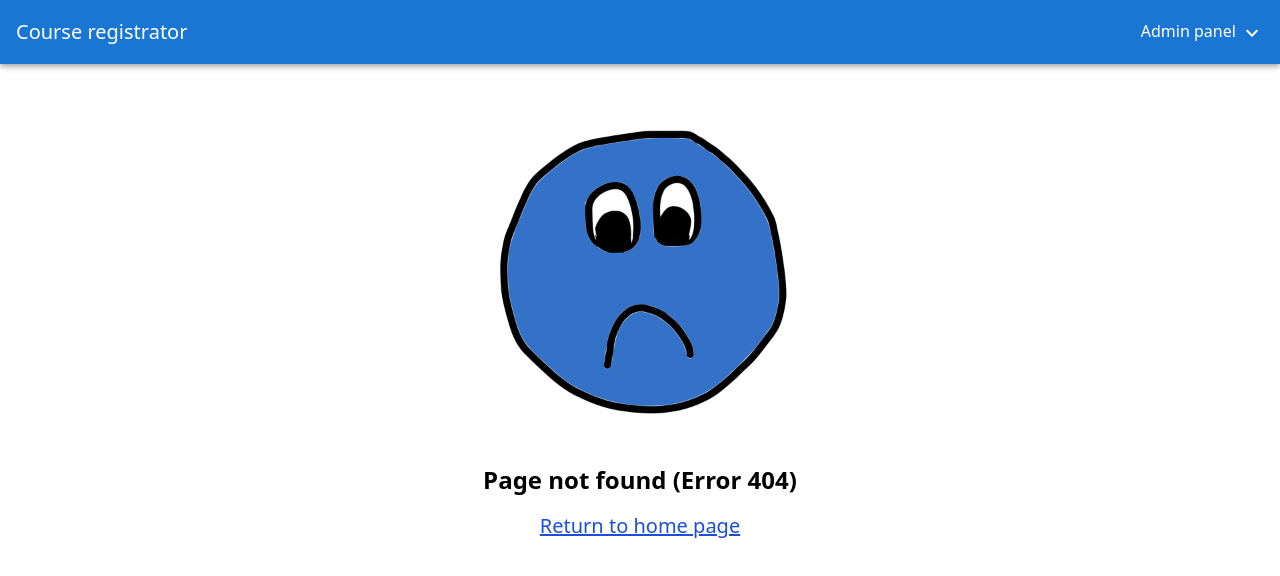
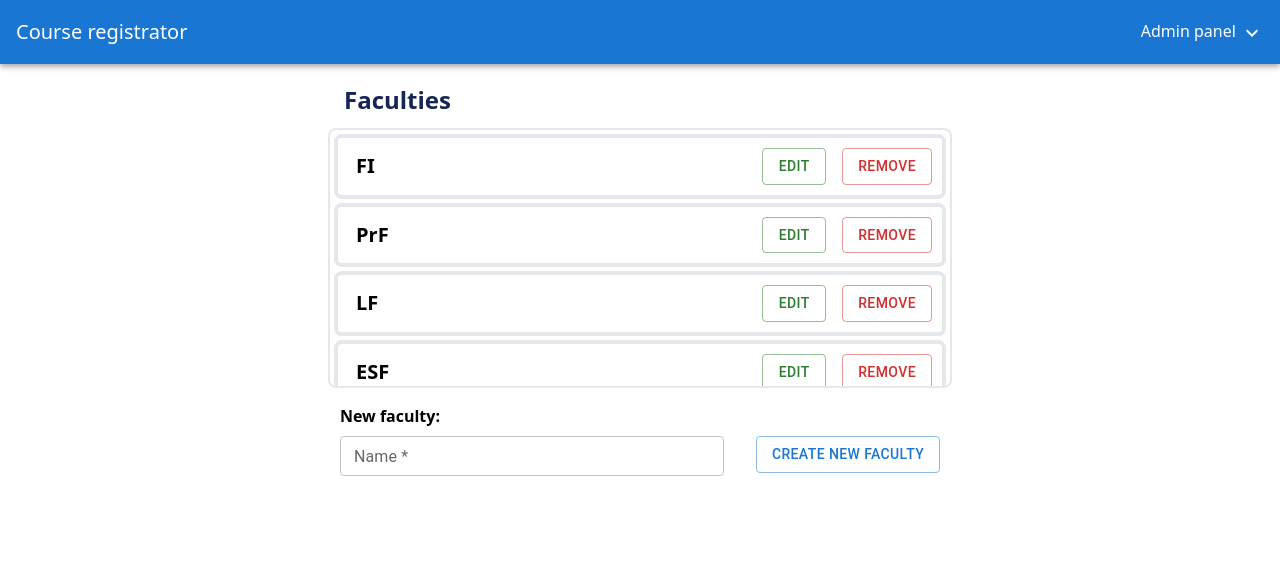
Before and after one commit to TheRikej/courses-registrator, a React (Vite) app in the folder application/: page /faculties in a window 1280 px wide. Before the commit this address had no page. Shown: the top 576 px of the page. Built offline with nearby package versions, Linux system fonts and the light colour scheme.

Commit message:
feat: add faculties

```diff
--- a/application/src/App.tsx
+++ b/application/src/App.tsx
@@ -7,6 +7,7 @@ import Header from "./components/Header";
 import NotFound from "./components/NotFound";
 import SemesterForm from "./pages/SemesterForm";
 import Semesters from "./pages/Semesters";
+import Faculties from "./pages/Faculties";
 
 function App() {
   return (
@@ -25,6 +26,8 @@ function App() {
                   <Route path="/semesters/:semester/edit" element={<SemesterForm />} />
                   <Route path="/semesters/" element={<Semesters />} />
 
+                  <Route path="/faculties/" element={<Faculties />} />
+
                   <Route path='*' element={<NotFound />}/>
               </Routes>
           </div>
--- /dev/null
+++ b/application/src/components/FacultyItem.tsx
@@ -0,0 +1,26 @@
+import * as React from 'react';
+import {Button} from "@mui/material";
+
+const FacultyItemCard = (props: {name: string}) => {
+  const edit = () => {
+    //TODO: edit faculty
+  }
+
+  return (
+    <div className="flex flex-col lg:grid lg:grid-cols-2 items-center">
+      <p className="m-0 lg:ml-4 float-left text-xl">
+        <b>{props.name}</b>
+      </p>
+      <div className="mr-0 ml-auto">
+        <Button color="success" onClick={edit} type="button" variant="outlined" sx={{ margin: '0.5rem 0.5rem' }}>
+          Edit
+        </Button>
+        <Button color="error" type="button" variant="outlined" sx={{ margin: '0.5rem 0.5rem' }}>
+          Remove
+        </Button>
+      </div>
+    </div>
+  );
+};
+
+export default FacultyItemCard;
--- /dev/null
+++ b/application/src/pages/Faculties.tsx
@@ -0,0 +1,92 @@
+import * as React from 'react';
+import {Button, TextField} from "@mui/material";
+import FacultyItem from "../components/FacultyItem";
+import {useForm} from "react-hook-form";
+import {zodResolver} from "@hookform/resolvers/zod";
+import {z} from "zod";
+
+const schema = z.object({
+    name: z.string().nonempty("Faculty name cannot be empty.")
+        .max(50, "Faculty name cannot be longer than 50 characters."),
+});
+
+const Faculties = () => {
+    const {
+        register,
+        handleSubmit,
+        getValues,
+        reset,
+        formState: { errors },
+    } = useForm<{name: string}>({
+        resolver: zodResolver(schema),
+        defaultValues: {
+            name: '',
+        }
+    });
+
+    //TODO: fetch faculties API
+    const faculties = [
+        {
+            name: "FI"
+        },
+        {
+            name: "PrF"
+        },
+        {
+            name: "LF"
+        },
+        {
+            name: "ESF"
+        },
+        {
+            name: "PřF"
+        },
+    ];
+
+    const create = () => {
+        const name = getValues().name;
+        console.log(name);
+        //TODO: create faculty
+
+        reset();
+    }
+
+    return (
+        <div className="flex flex-col lg:flex-col flex-start m-2 w-full lg:w-1/2">
+            <h1 className="font-poppins text-2xl mx-6 my-3 font-bold text-blue-950">
+                Faculties
+            </h1>
+            <div className="rounded-lg border-solid border-2 mx-2">
+                <ul className="overflow-y-scroll max-h-96 lg:max-h-64">
+                    {faculties.map(faculty =>
+                        <li
+                            className="my-1 mx-1 rounded-lg border-solid border-4 p-0.5"
+                            key={faculty.name}
+                        >
+                            <FacultyItem name={faculty.name}/>
+                        </li>
+                    )}
+                </ul>
+            </div>
+            <form onSubmit={handleSubmit(create)} className="block mx-auto">
+                <p className="ml-4 mt-4 font-bold">New faculty:</p>
+                <TextField
+                    id="name"
+                    label="Name *"
+                    className="w-auto lg:w-96"
+                    sx={{ margin: '0.5rem 1rem' }}
+                    size="small"
+                    multiline
+                    inputProps={register('name')}
+                    error={errors.name !== undefined}
+                    helperText={errors.name?.message}
+                />
+                <Button type="submit" variant="outlined" sx={{ margin: '0.5rem 1rem 1rem' }}>
+                    Create new faculty
+                </Button>
+            </form>
+        </div>
+    );
+};
+
+export default Faculties;
--- a/application/src/pages/Semesters.tsx
+++ b/application/src/pages/Semesters.tsx
@@ -5,7 +5,7 @@ import {Link} from "react-router-dom";
 import formatSemester from "../utils/semester";
 
 const Semesters = () => {
-    //TODO: fetch semesters
+    //TODO: fetch semesters API
     const sems = [{
             year: 2025,
             season: "SPRING",
@@ -43,7 +43,6 @@ const Semesters = () => {
             semesterEnd: new Date(2026, 11, 29),
         }];
 
-    //TODO: make remove working
     return (
         <div className="flex flex-col flex-start m-2">
             <h1 className="font-poppins text-2xl mx-6 my-3 font-bold text-blue-950">
```
